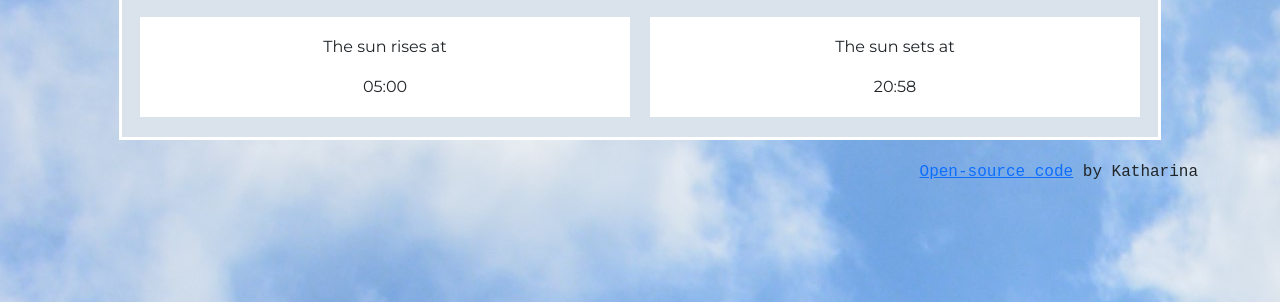
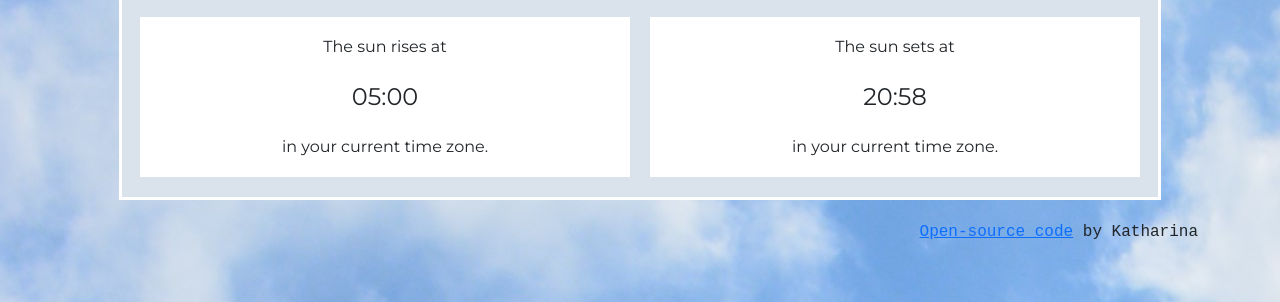
Before and after one commit to kurzundklein/Weather-App, a plain HTML site: page index.html in a window 1280 px wide. Shown: the part 498-800 px from the top of the page. Drawn offline with nearby package versions, Linux system fonts and the light colour scheme; a web font is replaced by a local one.

Commit message:
styled the sunrise and sunset elements

```diff
--- a/index.html
+++ b/index.html
@@ -81,10 +81,12 @@
           <div class="col sunrise">
             The sun rises at
             <div id="sunriseTime">05:00</div>
+            in your current time zone.
           </div>
           <div class="col sunset">
             The sun sets at
             <div id="sunsetTime">20:58</div>
+            in your current time zone.
           </div>
         </div>
       </div>
--- a/src/style.css
+++ b/src/style.css
@@ -67,6 +67,10 @@ button:hover {
 .emoji {
   font-size: 35px;
 }
+#sunriseTime,
+#sunsetTime {
+  font-size: 24px;
+}
 .coder {
   font-family: "PT Mono", monospace;
   text-align: right;
```
